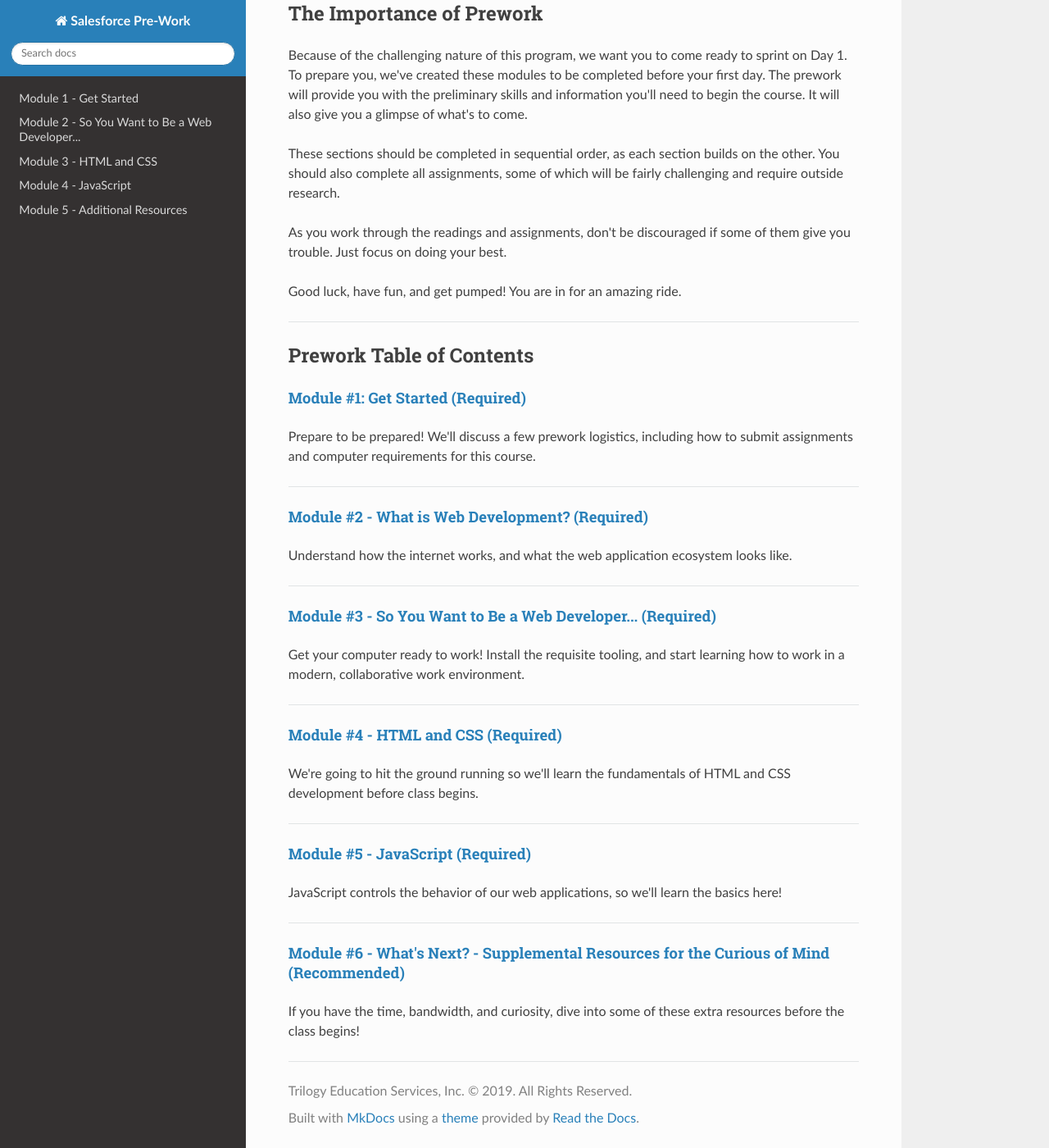
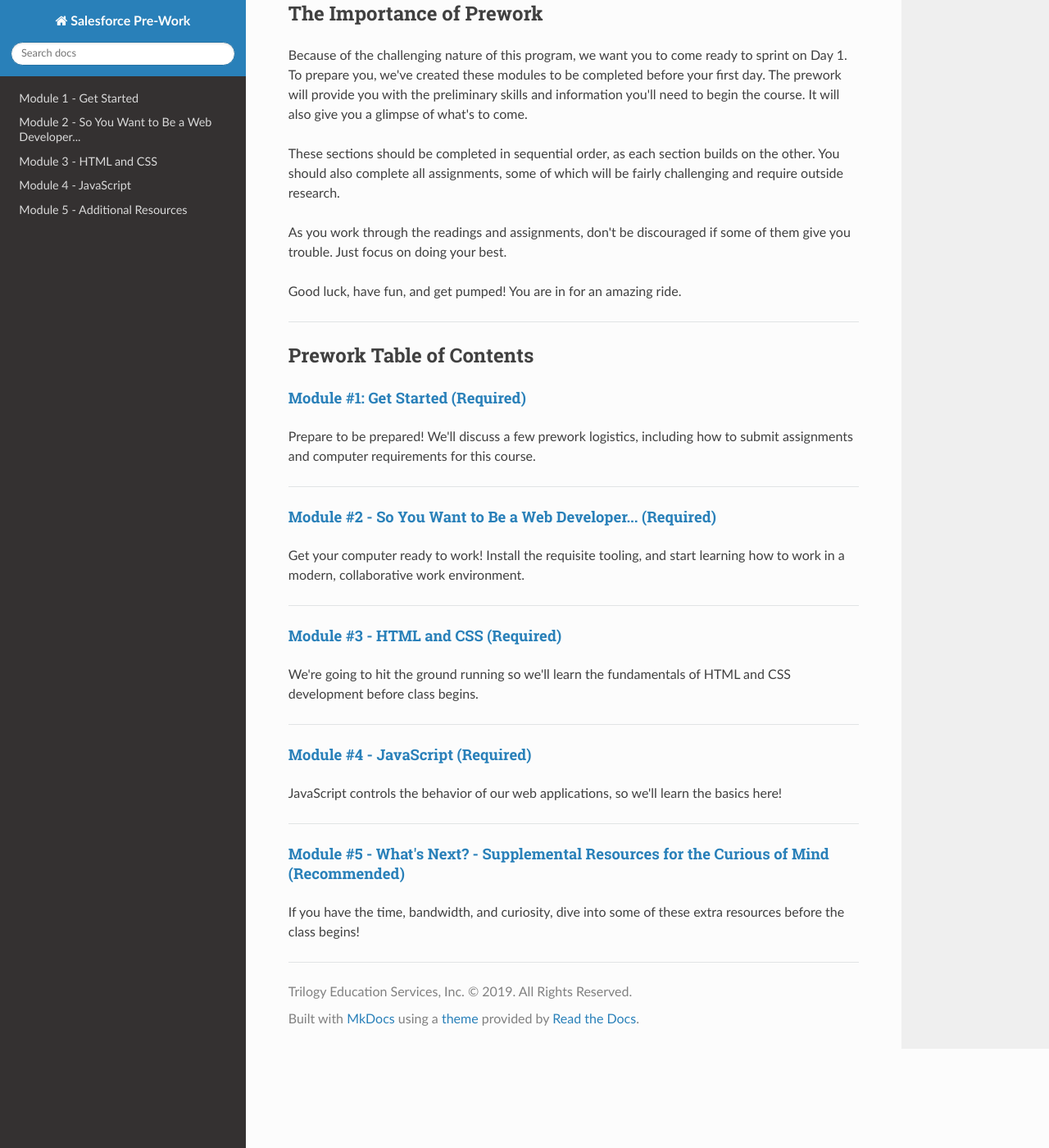
Before and after one commit to coding-boot-camp/fsf_intensive_prework, an MkDocs documentation site: the page built from docs/README.md, in a window 1280 px wide and 1400 px high, scrolled down 673 px. Shown: the whole window at 82% size. Built offline with MkDocs 1.6.1, drawn with Linux system fonts in a browser that asks for light colours; nearby versions of some CDN libraries; old or Windows-style settings are respelled for this version of MkDocs.

Commit message:
saves changes to README

```diff
--- a/docs/README.md
+++ b/docs/README.md
@@ -34,30 +34,24 @@ Prepare to be prepared! We'll discuss a few prework logistics, including how to
 
 ---
 
-#### [Module \#2 - What is Web Development? \(Required\)](modules/chapter2)
-
-Understand how the internet works, and what the web application ecosystem looks like.
-
----
-
-#### [Module \#3 -  So You Want to Be a Web Developer... \(Required\)](modules/chapter3)
+#### [Module \#2 -  So You Want to Be a Web Developer... \(Required\)](modules/chapter2)
 
 Get your computer ready to work! Install the requisite tooling, and start learning how to work in a modern, collaborative work environment.
 
 ---
 
-#### [Module \#4 - HTML and CSS \(Required\)](modules/chapter4)
+#### [Module \#3 - HTML and CSS \(Required\)](modules/chapter3)
 
 We're going to hit the ground running so we'll learn the fundamentals of HTML and CSS development before class begins.
 
 ---
 
-#### [Module \#5 - JavaScript \(Required\)](modules/chapter5)
+#### [Module \#4 - JavaScript \(Required\)](modules/chapter4)
 
 JavaScript controls the behavior of our web applications, so we'll learn the basics here!
 
 ---
 
-#### [Module \#6 - What's Next? - Supplemental Resources for the Curious of Mind \(Recommended\)](modules/chapter7)
+#### [Module \#5 - What's Next? - Supplemental Resources for the Curious of Mind \(Recommended\)](modules/chapter5)
 
 If you have the time, bandwidth, and curiosity, dive into some of these extra resources before the class begins!
```
